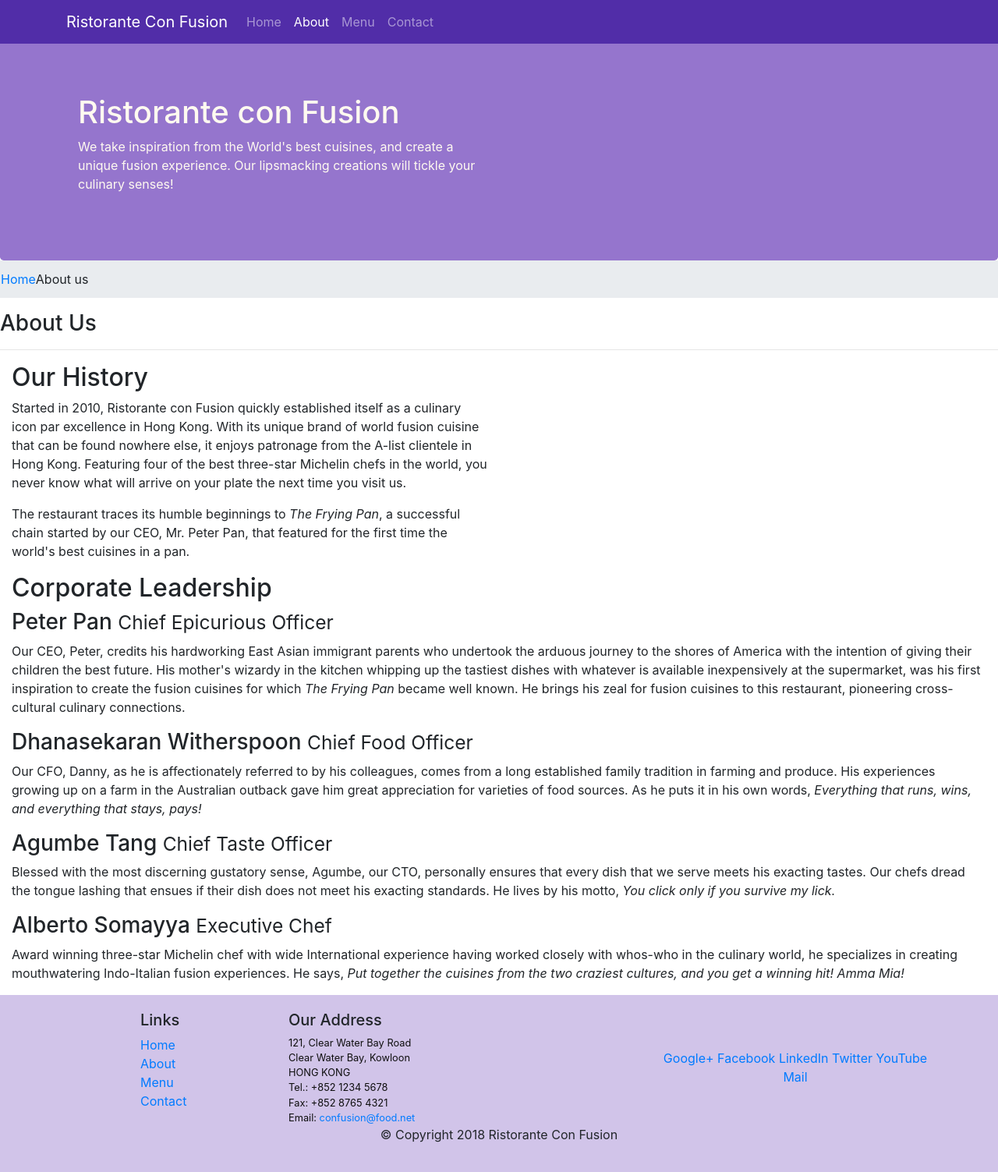
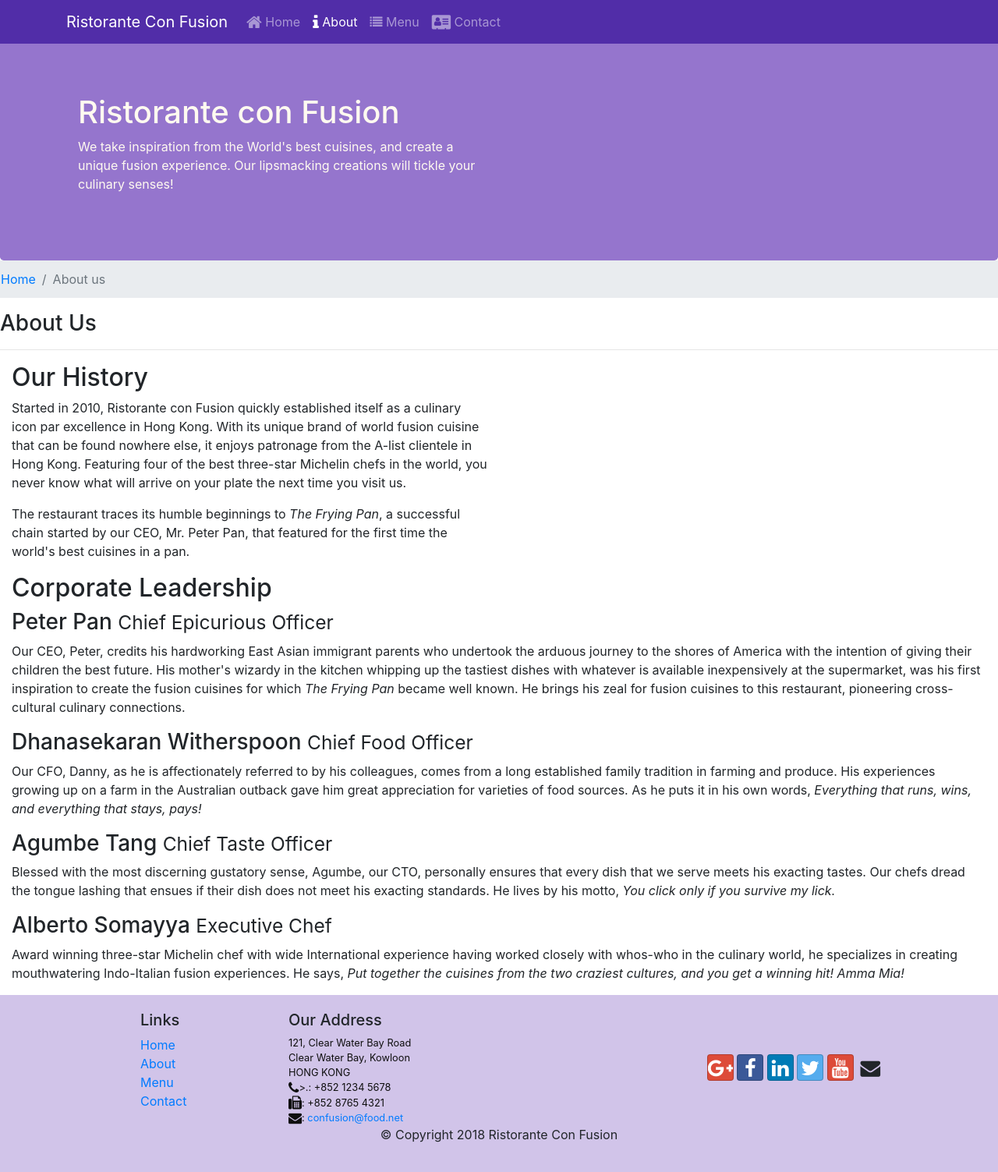
Before and after one commit to leehungtien/Bootstrap-Coursera, a website: page aboutus.html in a window 1280 px wide. Shown: the whole page at 78% size. Drawn offline with nearby package versions, Linux system fonts and the light colour scheme.

Commit message:
Icon fonts

```diff
--- a/aboutus.html
+++ b/aboutus.html
@@ -9,6 +9,8 @@
 
     <!-- Bootstrap CSS -->
     <link rel="stylesheet" href="node_modules/bootstrap/dist/css/bootstrap.min.css">
+    <link rel="stylesheet" href="node_modules/font-awesome/css/font-awesome.min.css">
+    <link rel="stylesheet" href="node_modules/bootstrap-social/bootstrap-social.css">
     <link rel="stylesheet" href="css/styles.css">
     <title>Ristorante Con Fusion: About Us</title>
 </head>
@@ -22,10 +24,10 @@
             <a class="navbar-brand" href="./index.html">Ristorante Con Fusion</a>
             <div class="collapse navbar-collapse" id="Navbar">
                 <ul class="navbar-nav mr-auto">
-                    <li class="nav-item"><a class="nav-link" href="./index.html">Home</a></li>
-                    <li class="nav-item active"><a class="nav-link" href="#">About</a></li>
-                    <li class="nav-item"><a class="nav-link" href="#">Menu</a></li>
-                    <li class="nav-item"><a class="nav-link" href="#">Contact</a></li>
+                    <li class="nav-item"><a class="nav-link" href="./index.html"><span class="fa fa-home fa-lg"></span> Home</a></li>
+                    <li class="nav-item active"><a class="nav-link" href="#"><span class="fa fa-info fa-lg"></span> About</a></li>
+                    <li class="nav-item"><a class="nav-link" href="#"><span class="fa fa-list"></span> Menu</a></li>
+                    <li class="nav-item"><a class="nav-link" href="#"><span class="fa fa-address-card fa-lg"></span> Contact</a></li>
                 </ul>
             </div>
         </div>
@@ -48,7 +50,7 @@
         <div class="row">
             <ol class="col-12 breadcrumb">
                 <li class="breadcrumb-item"><a href="./index.html">Home</a></li>
-                <li ckass="breadcrum-item active">About us</li>
+                <li class="breadcrumb-item active">About us</li>
             </ol>
             <div class="col-12">
                <h3>About Us</h3>
@@ -101,19 +103,19 @@
 		              121, Clear Water Bay Road<br>
 		              Clear Water Bay, Kowloon<br>
 		              HONG KONG<br>
-		              Tel.: +852 1234 5678<br>
-		              Fax: +852 8765 4321<br>
-		              Email: <a href="mailto:confusion@food.net">confusion@food.net</a>
+                      <i class="fa fa-phone fa-lg"></i>>.: +852 1234 5678<br>
+		              <i class="fa fa-fax fa-lg"></i>: +852 8765 4321<br>
+		              <i class="fa fa-envelope fa-lg"></i>: <a href="mailto:confusion@food.net">confusion@food.net</a>
 		           </address>
                 </div>
                 <div class="col-12 col-sm-4 align-self-center">
                     <div class="text-center">
-                        <a href="http://google.com/+">Google+</a>
-                        <a href="http://www.facebook.com/profile.php?id=">Facebook</a>
-                        <a href="http://www.linkedin.com/in/">LinkedIn</a>
-                        <a href="http://twitter.com/">Twitter</a>
-                        <a href="http://youtube.com/">YouTube</a>
-                        <a href="mailto:">Mail</a>
+                        <a class="btn btn-social-icon btn-google" href="http://google.com/+"><i class="fa fa-google-plus fa-lg"></i></a>
+                        <a class="btn btn-social-icon btn-facebook" href="http://www.facebook.com/profile.php?id="><i class="fa fa-facebook fa-lg"></i></a>
+                        <a class="btn btn-social-icon btn-linkedin" href="http://www.linkedin.com/in/"><i class="fa fa-linkedin fa-lg"></i></a>
+                        <a class="btn btn-social-icon btn-twitter" href="http://twitter.com/"><i class="fa fa-twitter fa-lg"></i></a>
+                        <a class="btn btn-social-icon btn-google" href="http://youtube.com/"><i class="fa fa-youtube fa-lg"></i></a>
+                        <a class="btn btn-social-icon" href="mailto:"><i class="fa fa-envelope fa-lg"></i></a>
                     </div>
                 </div>
            </div>
--- a/package.json
+++ b/package.json
@@ -15,6 +15,8 @@
   },
   "dependencies": {
     "bootstrap": "^4.6.1",
+    "bootstrap-social": "^5.1.1",
+    "font-awesome": "^4.7.0",
     "jquery": "^3.6.0",
     "popper.js": "^1.16.1"
   }
```
Also changed, not shown: index.html (+15 -13 lines), 1 other file.
